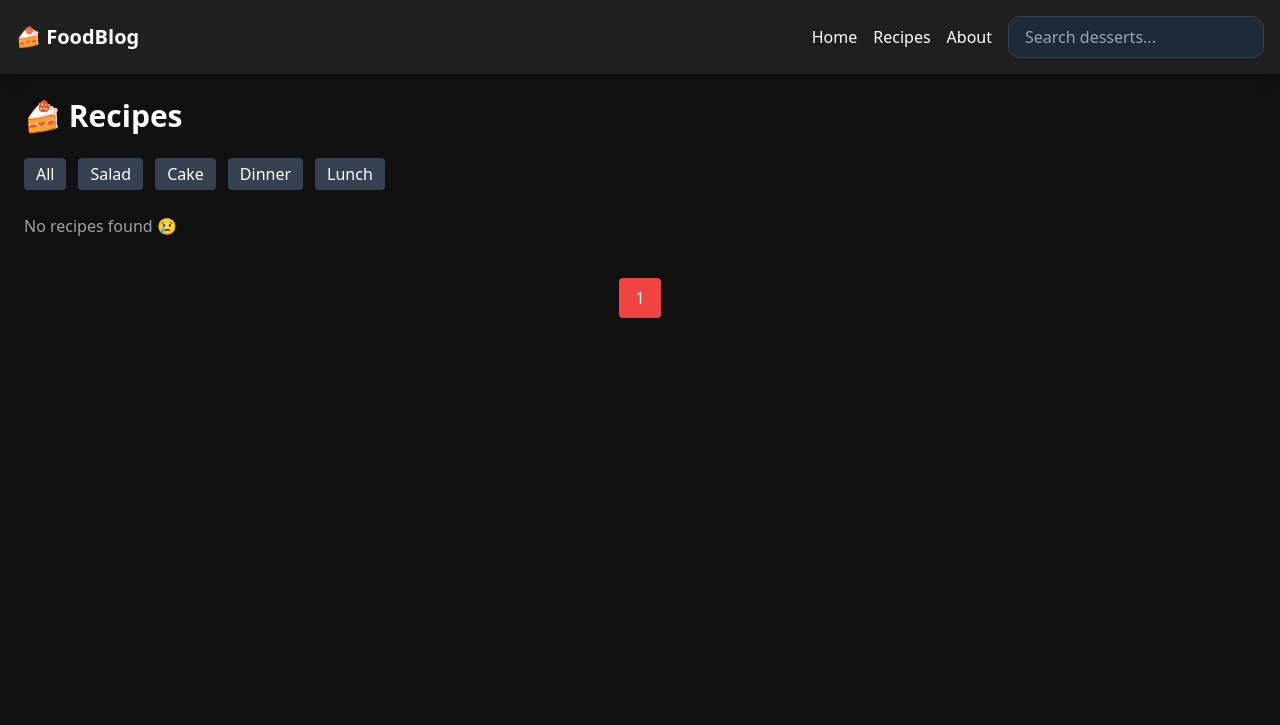
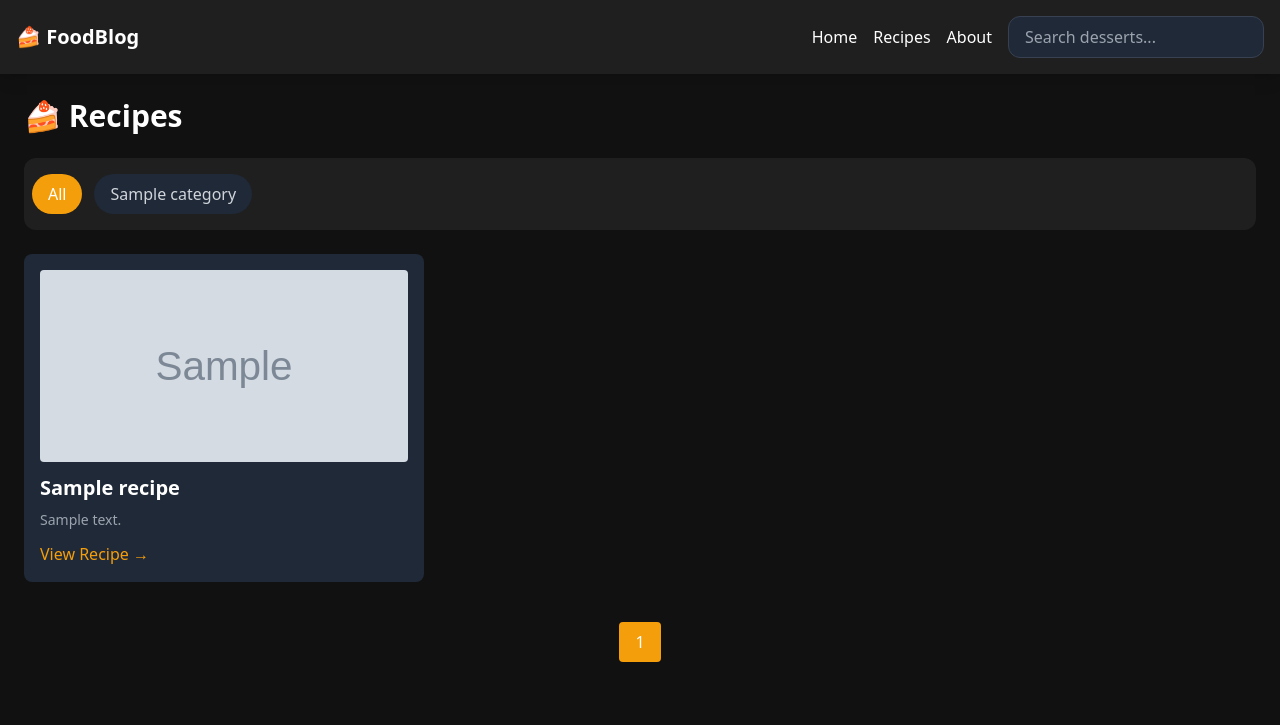
Before and after one commit to CyberB0x/foodblog, a Django app: page /recipes/?category=all in a window 1280 px wide. Shown: the top 725 px of the page. Run offline with Django 5.2, Linux system fonts and the light colour scheme; tables that the repository leaves empty hold one stand-in row (values such as "Sample post"); grey boxes marked "Sample" are stand-in pictures; some libraries are stand-ins or nearby versions.

Commit message:
food blog day 14

```diff
--- a/recipes/views.py
+++ b/recipes/views.py
@@ -40,23 +40,27 @@ def home(request):
     })
 
 
+from django.core.paginator import Paginator
+from django.shortcuts import render
+
 def recipes(request):
     category = request.GET.get("category")
-    recipes = Recipe.objects.all().order_by("-created_at")
 
-    # Filter
-    if category:
-        recipes = recipes.filter(category__slug=category)
+    recipes_list = Recipe.objects.all().order_by("-created_at")
 
+    # ФИЛЬТР
+    if category and category != "all":
+        recipes_list = recipes_list.filter(category__slug=category)
 
-    # pagination (ВАЖНО: после фильтров)
-    paginator = Paginator(recipes, 6)
+    # PAGINATION (после фильтра!)
+    paginator = Paginator(recipes_list, 6)
     page_number = request.GET.get('page')
     page_obj = paginator.get_page(page_number)
 
     return render(request, "recipes.html", {
         "page_obj": page_obj,
-        "recipes": recipes,
+        "recipes": page_obj,  # ВАЖНО
+        "categories": Category.objects.all(),  # для меню
         "selected_category": category
     })
 
@@ -111,7 +115,7 @@ def live_search(request):
             data.append({
                 "id": r.id,
                 "title": r.title,
-                "image": r.image.url
+                "image": r.image.url if r.image else "/static/img/no-image.png"
             })
 
     return JsonResponse({"results": data})
--- a/static/css/style.css
+++ b/static/css/style.css
@@ -266,3 +266,8 @@ header{
     border-radius: 12px;
     overflow: hidden;
 }
+
+/* scroll category */
+::-webkit-scrollbar {
+  display: none;
+}
--- a/templates/recipes.html
+++ b/templates/recipes.html
@@ -4,43 +4,44 @@
 <h1 class="text-3xl font-bold mb-6">🍰 Recipes</h1>
 
 <!-- CATEGORY MENU -->
-<div class="flex space-x-3 mb-6">
+<div class="overflow-x-auto whitespace-nowrap py-4 px-2 bg-secondary rounded-xl scroll-smooth">
+  <div class="flex gap-3">
 
-    <a href="{% url 'recipes' %}"
-       class="px-3 py-1 rounded bg-gray-700 hover:bg-gray-600">
-        All
+    <!-- ALL -->
+    <a href="?category=all"
+       class="px-4 py-2 rounded-full font-medium snap-start
+       {% if request.GET.category == 'all' or not request.GET.category %}
+          bg-accent text-white
+       {% else %}
+          bg-gray-800 text-gray-300 hover:bg-accent hover:text-white
+       {% endif %}">
+       All
     </a>
 
-    <a href="?category=salad"
-       class="px-3 py-1 rounded {% if selected_category == 'salad' %}bg-green-500 text-black{% else %}bg-gray-700{% endif %}">
-        Salad
+    <!-- DYNAMIC CATEGORIES -->
+    {% for cat in categories %}
+    <a href="?category={{ cat.slug }}"
+       class="px-4 py-2 rounded-full font-medium snap-start
+       {% if request.GET.category == cat.slug %}
+          bg-accent text-white
+       {% else %}
+          bg-gray-800 text-gray-300 hover:bg-accent hover:text-white
+       {% endif %}">
+       {{ cat.name }}
     </a>
+    {% endfor %}
 
-    <a href="?category=cake"
-       class="px-3 py-1 rounded {% if selected_category == 'cake' %}bg-pink-500 text-black{% else %}bg-gray-700{% endif %}">
-        Cake
-    </a>
-
-    <a href="?category=dinner"
-       class="px-3 py-1 rounded {% if selected_category == 'dinner' %}bg-orange-500 text-black{% else %}bg-gray-700{% endif %}">
-        Dinner
-    </a>
-
-    <a href="?category=lunch"
-       class="px-3 py-1 rounded {% if selected_category == 'lunch' %}bg-yellow-500 text-black{% else %}bg-gray-700{% endif %}">
-        Lunch
-    </a>
-
+  </div>
 </div>
 
 <!-- RECIPES GRID -->
-<div class="grid grid-cols-3 gap-4">
+<div class="mt-6 grid grid-cols-1 sm:grid-cols-2 md:grid-cols-3 gap-4">
 
     {% for recipe in recipes %}
-        <div class="bg-gray-800 p-4 rounded-lg hover:scale-105 transition">
+        <div class="bg-gray-800 p-4 rounded-lg hover:scale-105 transition duration-300">
 
             {% if recipe.image %}
-                <img src="{{ recipe.image.url }}" class="rounded mb-3">
+                <img src="{{ recipe.image.url }}" class="rounded mb-3 w-full h-48 object-cover">
             {% endif %}
 
             <h2 class="text-xl font-bold">{{ recipe.title }}</h2>
@@ -49,6 +50,11 @@
                 {{ recipe.description|truncatechars:100 }}
             </p>
 
+            <a href="{% url 'recipe_detail' recipe.id %}"
+               class="inline-block mt-3 text-accent hover:underline">
+               View Recipe →
+            </a>
+
         </div>
     {% empty %}
         <p class="text-gray-400">No recipes found 😢</p>
@@ -56,12 +62,11 @@
 
 </div>
 
-
-<!-- PAGINATION (FIXED) -->
-<div class="flex justify-center mt-10 mb-10 space-x-2">
+<!-- PAGINATION -->
+<div class="flex justify-center mt-10 mb-10 space-x-2 flex-wrap">
 
   {% if page_obj.has_previous %}
-    <a href="?page={{ page_obj.previous_page_number }}{% if query %}&q={{ query }}{% endif %}{% if category %}&category={{ category }}{% endif %}"
+    <a href="?page={{ page_obj.previous_page_number }}{% if request.GET.category %}&category={{ request.GET.category }}{% endif %}"
        class="px-4 py-2 bg-gray-800 text-white rounded hover:bg-gray-700">
       Prev
     </a>
@@ -70,11 +75,11 @@
   {% for num in page_obj.paginator.page_range %}
 
     {% if num == page_obj.number %}
-      <span class="px-4 py-2 bg-red-500 text-white rounded">
+      <span class="px-4 py-2 bg-accent text-white rounded">
         {{ num }}
       </span>
     {% else %}
-      <a href="?page={{ num }}{% if query %}&q={{ query }}{% endif %}{% if category %}&category={{ category }}{% endif %}"
+      <a href="?page={{ num }}{% if request.GET.category %}&category={{ request.GET.category }}{% endif %}"
          class="px-4 py-2 bg-gray-700 text-white rounded hover:bg-gray-600">
         {{ num }}
       </a>
@@ -83,7 +88,7 @@
   {% endfor %}
 
   {% if page_obj.has_next %}
-    <a href="?page={{ page_obj.next_page_number }}{% if query %}&q={{ query }}{% endif %}{% if category %}&category={{ category }}{% endif %}"
+    <a href="?page={{ page_obj.next_page_number }}{% if request.GET.category %}&category={{ request.GET.category }}{% endif %}"
        class="px-4 py-2 bg-gray-800 text-white rounded hover:bg-gray-700">
       Next
     </a>
```
Also changed, not shown: static/js/main.js (+45 -20 lines).
